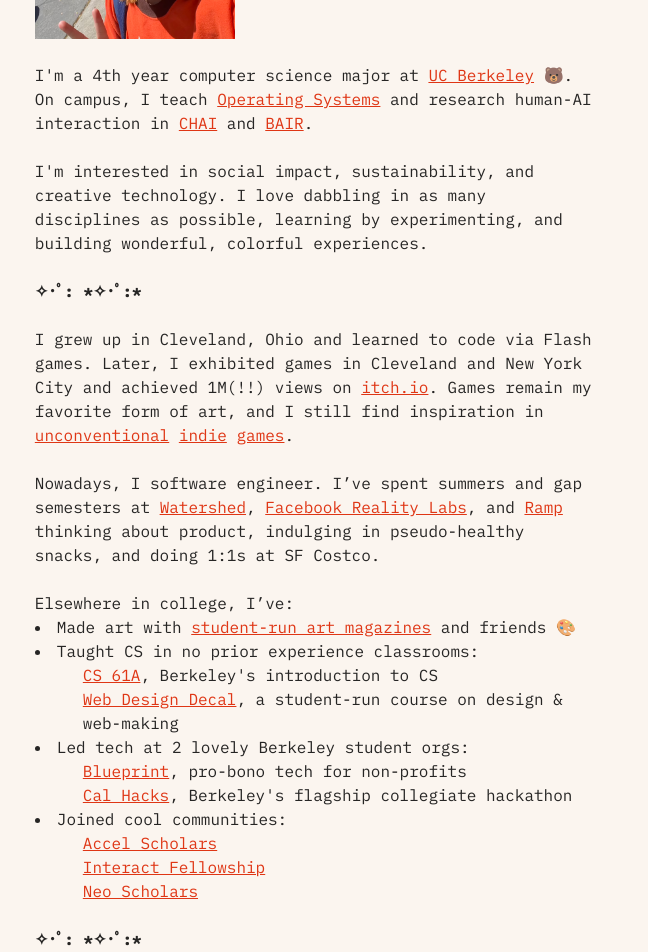
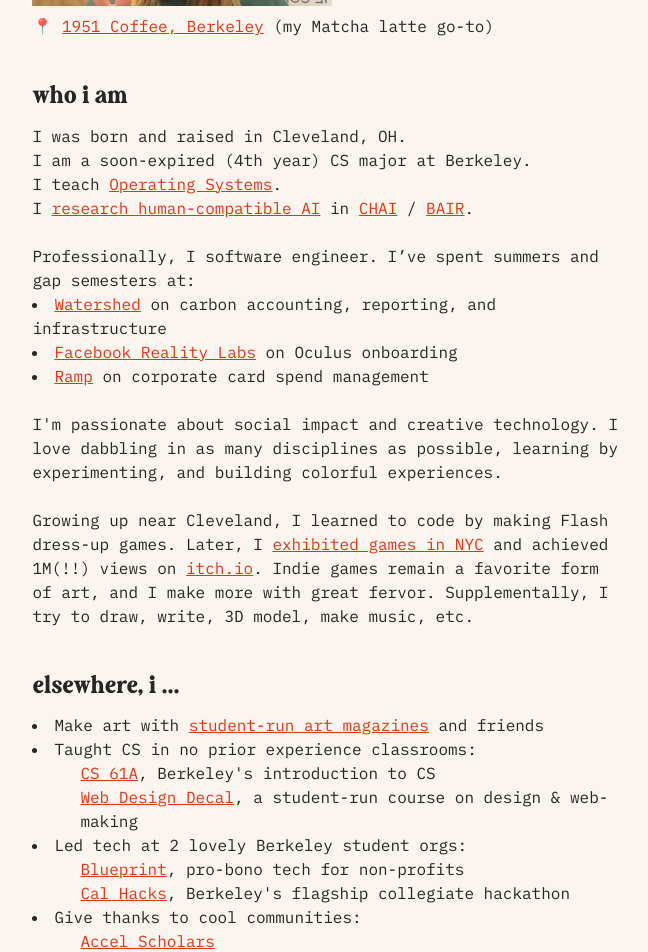
Before and after one commit to cnnmon/tiffanywang, a Next.js app: page /about in a window 1280 px wide. Shown: the part 380-1332 px from the top of the page, without its empty margins (370-1018 px from the left). Built offline with nearby package versions, Linux system fonts and the light colour scheme.

Commit message:
my regularly scheduled website nitpicks

```diff
--- a/pages/_app.jsx
+++ b/pages/_app.jsx
@@ -22,16 +22,16 @@
   }
 
   return (
-    <div className="flex flex-col justify-center w-full md:max-w-3xl mx-auto gap-8 mt-[10vh] p-4">
+    <div className="flex flex-col justify-center w-full md:max-w-3xl mx-auto gap-8 mt-[8vh] p-4">
       <Head>
         <title>tiffanywang</title>
       </Head>
       <Image src={logo} alt="logo" className="w-[150px] md:w-1/5 px-6" />
-      <div className="flex md:flex-row flex-col gap-5">
-        <nav className="flex md:w-1/7 p-3 md:flex-col gap-2 text-right">
+      <div className="flex flex-row gap-5 md:flex-row flex-col">
+        <nav className="flex md:w-1/7 p-3 md:flex-col gap-2 text-right text-lg">
           {pages.map((page, index) => <NavItem key={index} path={page.path} title={page.title} />)}
         </nav>
-        <div className="md:w-4/5 p-3 body">
+        <div className="md:w-4/5 body">
           <Component {...pageProps} />
           <footer className="p-4 text-center  text-sm">
             <p>•───────• Built with <a className="link" href="https://github.com/cnnmon/tiffanywang"><b>˙ᵕ˙</b></a> •───────•</p>
--- a/pages/about.jsx
+++ b/pages/about.jsx
@@ -1,29 +1,52 @@
-import me from '../public/images/me.png'
-import Image from 'next/image'
-import { FaItchIo } from 'react-icons/fa'
+import { useState } from 'react';
+import Image from 'next/image';
 
 function About() {
+  const [isHovering, setIsHovering] = useState(false);
+  const onHover = () => setIsHovering(true);
+  const onLeave = () => setIsHovering(false);
+
   return (
-    <>
+    <div className="flex flex-col gap-2">
+      {isHovering ? (
+        <p>
+          <Image src={`/images/frog.jpg`} className="mb-2" width={300} height={195} onMouseLeave={onLeave} />
+          ❓ My friend's frog that apparently bears resemblance to me
+        </p>
+      ) : (
+        <p>
+          <Image src={`/images/me.png`} className="mb-2" width={300} height={195} onMouseEnter={onHover} />
+          📍 <a href="https://www.1951coffee.com/" target="_blank" className="link">1951 Coffee, Berkeley</a> (my Matcha latte go-to)
+        </p>
+      )}
+
+      <br />
+      <h2>who i am</h2>
       <p>
-        <img src="/images/me.png" className="w-[200px]" />
+        I was born and raised in Cleveland, OH.
         <br />
-        I'm a 4th year computer science major at <a href="https://www.berkeley.edu/" target="_blank" className="link">UC Berkeley</a> 🐻. On campus, I teach <a href="https://cs162.org/" target="_blank" className="link">Operating Systems</a> and research human-AI interaction in <a href="https://humancompatible.ai/" target="_blank" className="link">CHAI</a> and <a href="https://bair.berkeley.edu/" target="_blank" className="link">BAIR</a>.
+        I am a soon-expired (4th year) CS major at Berkeley.
+        <br />
+        I teach <a href="https://cs162.org/" target="_blank" className="link">Operating Systems</a>.
+        <br />
+        I <a href="https://arxiv.org/abs/2311.01011" target="_blank" className="link">research human-compatible AI</a> in <a href="https://humancompatible.ai/" target="_blank" className="link">CHAI</a> / <a href="https://bair.berkeley.edu/" target="_blank" className="link">BAIR</a>.
         <br /><br />
-        I'm interested in social impact, sustainability, and creative technology. I love dabbling in as many disciplines as possible, learning by experimenting, and building wonderful, colorful experiences.
+        Professionally, I software engineer. I’ve spent summers and gap semesters at:
+        <ul className="list-disc list-inside">
+          <li><a href="https://watershed.com/" target="_blank" className="link">Watershed</a> on carbon accounting, reporting, and infrastructure</li>
+          <li><a href="https://about.meta.com/realitylabs/" target="_blank" className="link">Facebook Reality Labs</a> on Oculus onboarding</li>
+          <li><a href="https://ramp.com/" target="_blank" className="link">Ramp</a> on corporate card spend management</li>
+        </ul>
+        <br />
+        I'm passionate about social impact and creative technology. I love dabbling in as many disciplines as possible, learning by experimenting, and building colorful experiences.
+        <br /><br />
+        Growing up near Cleveland, I learned to code by making Flash dress-up games. Later, I <a href="https://www.scriptype.com/2020/05/19/self-taught-digital-artist-and-video-game-designer-receives-national-recognition/" target="_blank" className="link">exhibited games in NYC</a> and achieved 1M(!!) views on <a href="https://cnnmon.itch.io/" target="_blank" className="link">itch.io</a>. Indie games remain a favorite form of art, and I make more with great fervor. Supplementally, I try to draw, write, 3D model, make music, etc.
+        <br />
       </p>
-      <p>
-        <br />
-        <b>✧･ﾟ: *✧･ﾟ:*</b>
-        <br /><br />
-        I grew up in Cleveland, Ohio and learned to code via Flash games. Later, I exhibited games in Cleveland and New York City and achieved 1M(!!) views on <a href="https://cnnmon.itch.io/" target="_blank" className="link">itch.io</a>. Games remain my favorite form of art, and I still find inspiration in <a href="https://store.steampowered.com/app/206440/To_the_Moon/" target="_blank" className="link">unconventional</a> <a href="https://www.omori-game.com/en" target="_blank" className="link">indie</a> <a href="https://ldjam.com/" target="_blank" className="link">games</a>.
-        <br /><br />
-        Nowadays, I software engineer. I’ve spent summers and gap semesters at <a href="https://watershed.com/" target="_blank" className="link">Watershed</a>, <a href="https://about.meta.com/realitylabs/" target="_blank" className="link">Facebook Reality Labs</a>, and <a href="https://ramp.com/" target="_blank" className="link">Ramp</a> thinking about product, indulging in pseudo-healthy snacks, and doing 1:1s at SF Costco.
-        <br /><br />
-        Elsewhere in college, I’ve:
-      </p>
+      <br />
+      <h2>elsewhere, i ...</h2>
       <ul className="list-disc list-inside">
-        <li>Made art with <a href="https://www.instagram.com/gag.magazine/" target="_blank" className="link">student-run art magazines</a> and friends 🎨</li>
+        <li>Make art with <a href="https://www.tiktok.com/@gag.magazine/" target="_blank" className="link">student-run art magazines</a> and friends</li>
         <li>Taught CS in no prior experience classrooms:
           <ul className="list-none list-inside ml-12">
             <li><a href="https://cs61a.org/" target="_blank" className="link">CS 61A</a>, Berkeley's introduction to CS</li>
@@ -36,8 +59,7 @@
             <li><a href="https://www.calhacks.io/" target="_blank" className="link">Cal Hacks</a>, Berkeley's flagship collegiate hackathon</li>
           </ul>
         </li>
-
-        <li>Joined cool communities:
+        <li>Give thanks to cool communities:
           <ul className="list-none list-inside ml-12">
             <li><a href="https://eecs.berkeley.edu/resources/undergrads/accel" target="_blank" className="link">Accel Scholars</a></li>
             <li><a href="https://joininteract.com/" target="_blank" className="link">Interact Fellowship</a></li>
@@ -49,9 +71,9 @@
         <br />
         <b>✧･ﾟ: *✧･ﾟ:*</b>
         <br /><br />
-        I love meeting new people, so please reach out if you'd like to chat or collaborate in any way, shape or form! My email is <b>tiffanywang at berkeley dot edu</b> 📬.
+        Do reach out if you'd like to collaborate! My email is <b>tiffanywang at berkeley dot edu</b> 📬.
       </p>
-    </>
+    </div>
   )
 }
 
--- a/pages/index.jsx
+++ b/pages/index.jsx
@@ -1,10 +1,8 @@
 import { useEffect, useState } from 'react'
-import { AiFillLinkedin, AiFillGithub, AiOutlineTwitter } from 'react-icons/ai'
-import { FaItchIo } from 'react-icons/fa'
 
 const words = {
   drinks: ['yakult', 'chrysanthemum tea', 'Yerba Mate', 'La Croix', 'Cholula hot sauce'],
-  hobbies: ['hosting game nights', 'singing my heart out at karaoke', 'cooking upscaled instant noodles', 'talking about the idea of going to the gym']
+  hobbies: ['hosting board game nights', 'singing my heart out at karaoke', 'cooking the spiciest soups known to man', 'talking about the idea of going to the gym']
 }
 const drinksEmoji = ['🍓', '🧃', '🌿', '🍊', '🌶️']
 const greeting = 'hi, i\'m tiffany!'
@@ -44,27 +42,23 @@
 
   return (
     <>
-      <h1 className="font-outline-1 text-center my-8">
+      <h1 className="font-outline-1 pt-10 pb-5 text-center">
         <span className="wave">
           {greetingCharacters.map((letter, index) => (<span key={index}>{letter}</span>))}
         </span>
       </h1>
+      <br />
       <p>
-        <b>Welcome to my web-home!</b> Go ahead, grab yourself something to drink. I have a fridge full of{' '}
+        <b>Welcome to my corner of the galaxy ⋆⭒˚.⋆.</b> Go ahead, grab yourself something to drink. Very conveniently, I have a cooler full of{' '}
         <PlayLink type="drinks" />
         {' '}{drinksEmoji[wordsState['drinks']]}.
         <br /><br />
-        I’m currently in sunny Berkeley, CA ☀️ where I study computer science.
-        When I'm not walking northside, I enjoy beverages, digital creative tools, and <PlayLink type="hobbies" />.
+        I'm a developer, artist, and toy-maker. I study CS at Berkeley. I like fizzy beverages, digital creative tools, and <PlayLink type="hobbies" />.
         <br /><br />
         Reach out anytime at tiffanywang at berkeley dot edu.
+        <br /><br />
+        Else, find me at: <a href="https://www.linkedin.com/in/wtiffany/" target="_blank" rel="noreferrer" className="link">Linkedin</a>, <a href="https://github.com/cnnmon" target="_blank" rel="noreferrer" className="link">GitHub</a>, <a href="https://cnnmon.itch.io/" target="_blank" rel="noreferrer" className="link">itch.io</a>, <a href="https://twitter.com/cnnmonsugar" target="_blank" rel="noreferrer" className="link">Twitter</a>
         <br />
-      </p>
-      <p className="flex flex-row gap-3 icon-links mt-3">
-        <a href="https://www.linkedin.com/in/wtiffany/" target="_blank" rel="noreferrer"><AiFillLinkedin className="clear-left inline icon-link" alt="linkedin" /></a>
-        <a href="https://github.com/cnnmon" target="_blank" rel="noreferrer"><AiFillGithub className="clear-left inline icon-link" alt="github" /></a>
-        <a href="https://cnnmon.itch.io/" target="_blank" rel="noreferrer"><FaItchIo className="clear-left inline icon-link" alt="itch.io" /></a>
-        <a href="https://twitter.com/cnnmonsugar" target="_blank" rel="noreferrer"><AiOutlineTwitter className="clear-left inline icon-link" alt="twitter" /></a>
       </p>
     </>
   )
--- a/styles/globals.css
+++ b/styles/globals.css
@@ -26,22 +26,22 @@
 h1 {
   font-family: 'Augillion';
   font-size: 50px;
-  -webkit-text-stroke: 1px black;
+  -webkit-text-stroke: 1px rgba(0, 0, 0, 0.85);
+  line-height: 1.0;
+}
+
+h2 {
+  font-family: 'Augillion';
+  font-size: 25px;
 }
 
 .card {
-  border: 1.5px solid black;
+  border: 1.5px solid rgba(0, 0, 0, 0.85);
   cursor: pointer;
 }
 
 .card:hover {
   box-shadow: 8px 8px 0px 0px #FEC2AE;
-}
-
-.wave span {
-  display: inline-block;
-  -webkit-animation: wave-text 1.5s ease-in-out infinite;
-    animation: wave-text 1.5s ease-in-out infinite;
 }
 
 .body {
@@ -67,9 +67,10 @@
   opacity: 0.5;
 }
 
-.icon-links {
-  font-size: 22px;
-  opacity: 0.75;
+.wave span {
+  display: inline-block;
+  -webkit-animation: wave-text 1.5s ease-in-out infinite;
+    animation: wave-text 1.5s ease-in-out infinite;
 }
 
 .wave span:nth-of-type(1) {
```
Also changed, not shown: public/images/frog.jpg (added), public/images/me.png.
